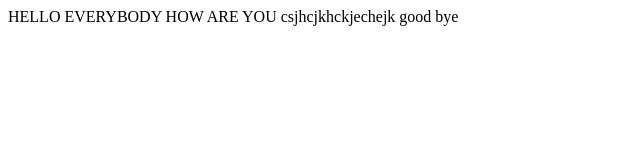
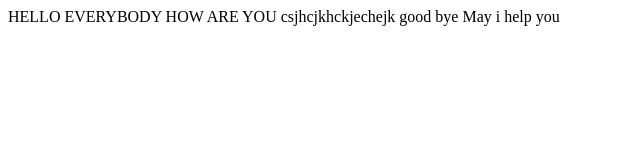
Before and after one commit to geetika81/repo1, a plain HTML site: page index.html in a window 1280 px wide. Shown: the whole page, without its empty margins (0-640 px from the left). Drawn offline with Linux system fonts and the light colour scheme.

Commit message:
stash example

```diff
--- a/index.html
+++ b/index.html
@@ -5,6 +5,7 @@
 HOW ARE YOU
 csjhcjkhckjechejk
 good bye
+May i help you
 </body>
 </head>
 </html>
```
